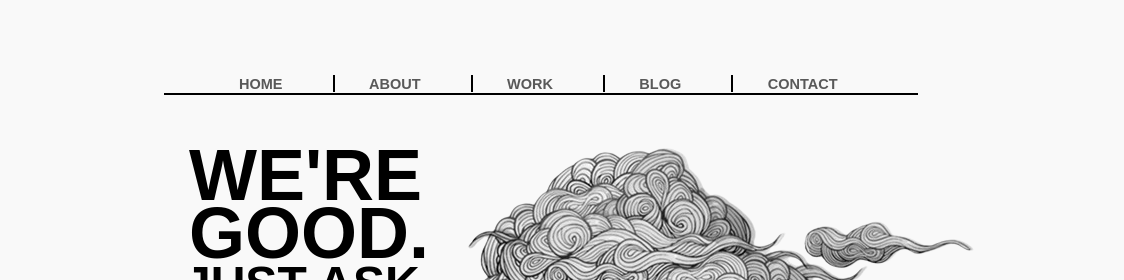
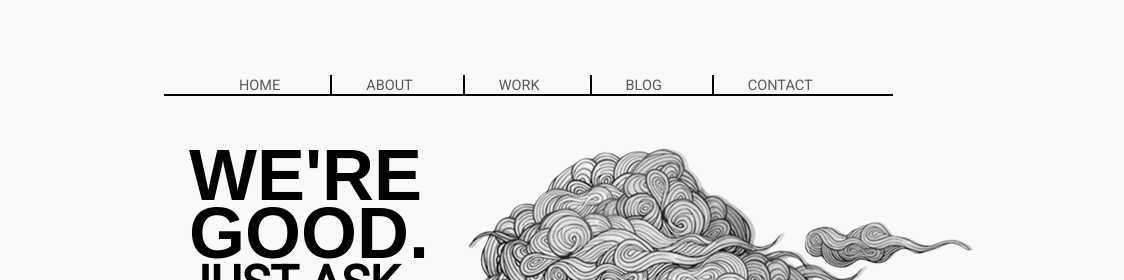
Before and after one commit to darkjaffs/testpage, a plain HTML site: page index.html in a window 1280 px wide. Shown: the top 280 px of the page, 156-1280 px from the left. Drawn offline with Linux system fonts and the light colour scheme.

Commit message:
fix fonts

```diff
--- a/index.html
+++ b/index.html
@@ -4,6 +4,7 @@
     <meta charset="UTF-8">
     <meta name="viewport" content="width=device-width, initial-scale=1.0">
     <link rel="stylesheet" href="styles.css">
+    <link href="https://fonts.googleapis.com/css2?family=Roboto:wght@400&display=swap" rel="stylesheet">
     <title>Clone Website</title>
 </head>
 <body>
--- a/styles.css
+++ b/styles.css
@@ -6,7 +6,7 @@
 
 body{
     background-color:#f9f9f9;
-    font-family: Arial, Helvetica, sans-serif;
+    font-family:  'Roboto', sans-serif;
 }
 
 .container{
@@ -36,7 +36,6 @@ body{
 
 #navbar li{
     display: inline;
-
     margin-right: 30px;
     border-right: 2px solid black;
 
@@ -50,7 +49,7 @@ body{
     text-decoration: none;
     margin-right: 20px;
     color: #595959;
-    font-weight: 550;
+    font-weight: 570;
     font-size: 14.5px;
     padding-right: 30px
 }
@@ -93,6 +92,7 @@ body{
 
 
 .mainBody #alttext{
+    font-family: Arial, Helvetica, sans-serif;
     position: absolute;
     box-sizing: border-box;
     color: #595959;
```
